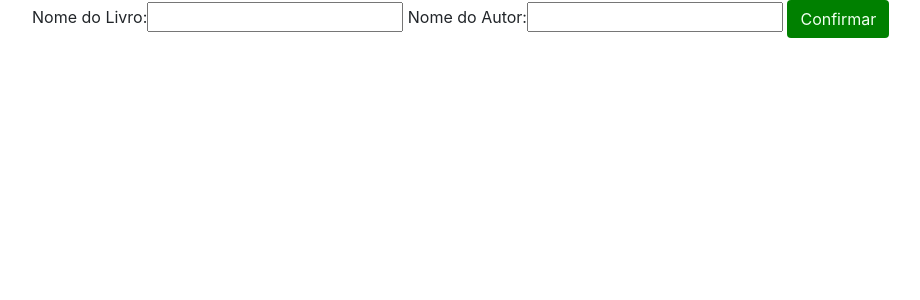
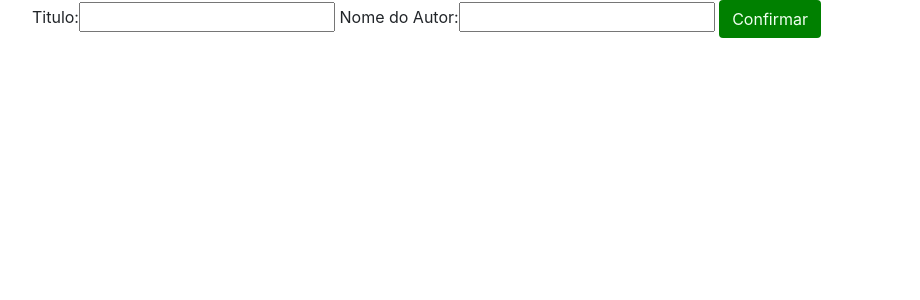
Before and after one commit to BrenoPeixotobr/readers, a Django app: page / in a window 1280 px wide. Shown: the part 72-372 px from the top of the page, without its empty margins (53-973 px from the left). Run offline with Django 3.2, Linux system fonts and the light colour scheme; a user stored in the database is signed in; tables that the repository leaves empty hold one stand-in row (values such as "Sample post"); some libraries are stand-ins or nearby versions.

Commit message:
autor corrigido

```diff
--- a/autor/forms.py
+++ b/autor/forms.py
@@ -4,7 +4,7 @@ from .models import Autor
 
 class PostAutor(forms.ModelForm):
     nome = forms.CharField(label='Nome completo')
-    dataNas = forms.DateField(label='Data Nascimento',widget=forms.widgets.DateInput(format="%m/%d/%Y"))
+    dataNascimento = forms.DateField(label='Data Nascimento',input_formats=['%d/%m/%Y'],widget=forms.DateTimeInput(attrs={'class': 'form-control datetimepicker-input','data-target': '#datetimepicker1'}))
     class Meta:
         model = Autor
-        fields = ('nome','dataNas')
+        fields = ('nome','dataNascimento')
--- a/autor/models.py
+++ b/autor/models.py
@@ -1,4 +1,5 @@
 from django.db import models
+import datetime
 
 class Autor(models.Model):
     nome = models.CharField(primary_key=True,max_length=50)
--- a/livbib/views.py
+++ b/livbib/views.py
@@ -100,7 +100,7 @@ def insere_bib(request,biblioteca):
         else:
             form = PostLivBib()
             bib_user=Usuario.objects.filter(user=request.user)
-            form.fields["biblioteca"]=forms.ModelChoiceField(queryset=Biblioteca.objects.filter(Q(usuario=bib_user[0]) &Q (nome=biblioteca)),initial=biblioteca)
+            form.fields["biblioteca"]=forms.ModelChoiceField(queryset=Biblioteca.objects.filter(Q(usuario=bib_user[0]) & Q(nome=biblioteca)),initial=biblioteca)
             #form.fields["biblioteca"]=biblioteca
             return render(request, "livbib/inserir.html",{'form': form})
     else:
--- a/templates/autor/lista.html
+++ b/templates/autor/lista.html
@@ -4,7 +4,7 @@
 <table style="width:100%">
   <tr class="cabecalho_tabela">
     <th>Nome</th>
-    <th>Autor</th>
+    <th>Data</th>
   </tr>
   {% for c in autor %}
   <tr>
--- a/usuario/forms.py
+++ b/usuario/forms.py
@@ -34,8 +34,8 @@ class PostUsuario(forms.ModelForm):
         fields = ('CPF','nome', 'rua','numero','complemento','bairro','cidade','estado','pais','cep','email','telefone','sexo','tipo','user')
 
 class BuscaLivro(forms.Form):
-    livro=forms.CharField(label='Nome do Livro')
-    autor=forms.CharField(label='Nome do Autor')
+    livro=forms.CharField(label='Titulo', required=False)
+    autor=forms.CharField(label='Nome do Autor', required=False)
 
 class PrimeiroLogin(forms.ModelForm):
     SEXO_CHOICES = (
```
